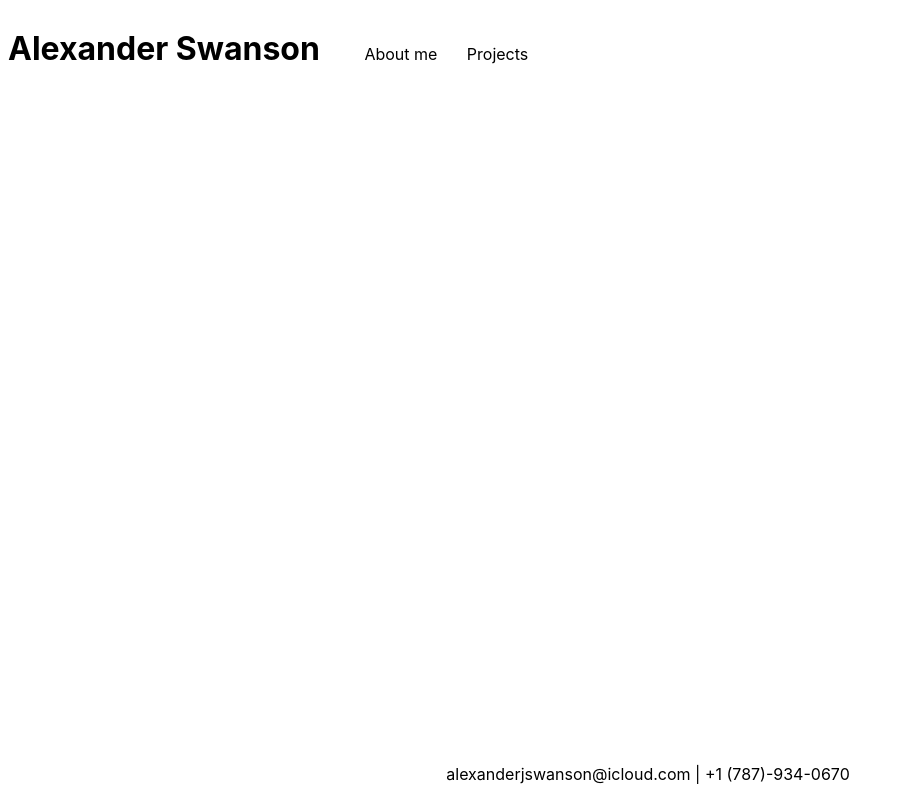
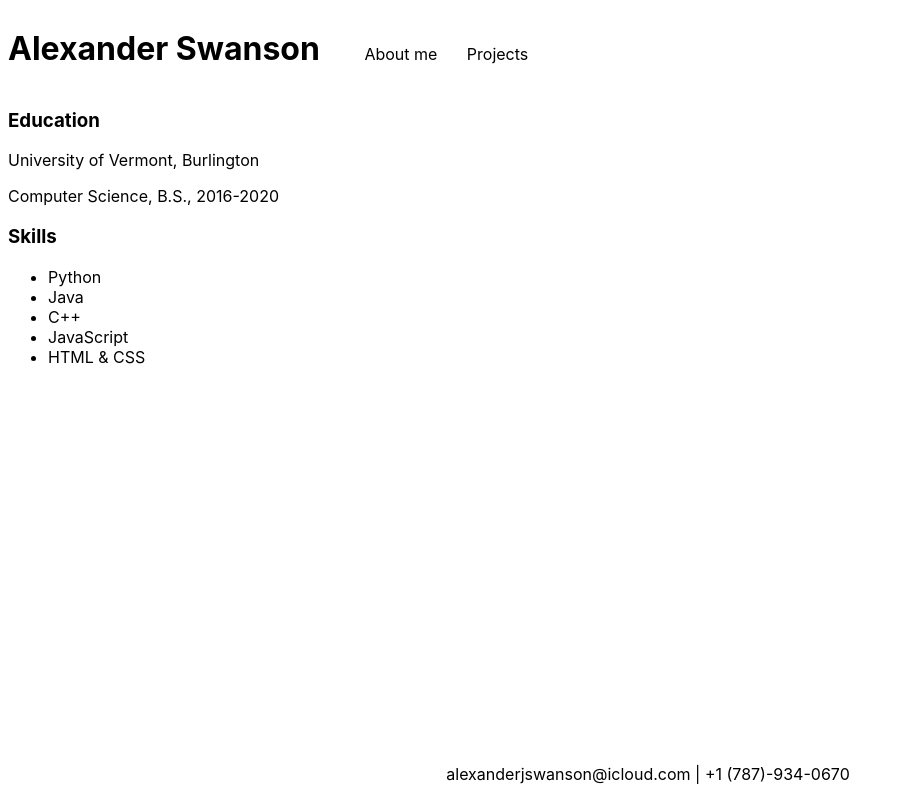
Before and after one commit to ajswanny/Personal-Website, a plain HTML site: page docs/html/about_me.html in a window 1280 px wide. Shown: the whole page, without its empty margins (0-903 px from the left). Drawn offline with Linux system fonts and the light colour scheme.

Commit message:
Added "About Me" things.

```diff
--- a/docs/html/about_me.html
+++ b/docs/html/about_me.html
@@ -19,7 +19,7 @@ alexjosephswanson@gmail.com
     <!-- The document header. -->
     <div id="header">
 
-        <h1 id="my_name">Alexander Swanson</h1>
+        <h1 id="my_name"><a href="../index.html">Alexander Swanson</a></h1>
 
         <nav id="main_menu">
             <ul>
@@ -32,6 +32,19 @@ alexjosephswanson@gmail.com
 
     <!-- The content of the page, variable with respect to the section selected in the main nav. -->
     <div id="content">
+
+        <h3 id="education_header">Education</h3>
+            <p>University of Vermont, Burlington</p>
+            <p>Computer Science, B.S., 2016-2020</p>
+
+        <h3>Skills</h3>
+            <ul>
+                <li>Python</li>
+                <li>Java</li>
+                <li>C++</li>
+                <li>JavaScript</li>
+                <li>HTML & CSS</li>
+            </ul>
 
     </div>
 
```
Also changed, not shown: docs/html/projects.html (+1 -1 lines).
